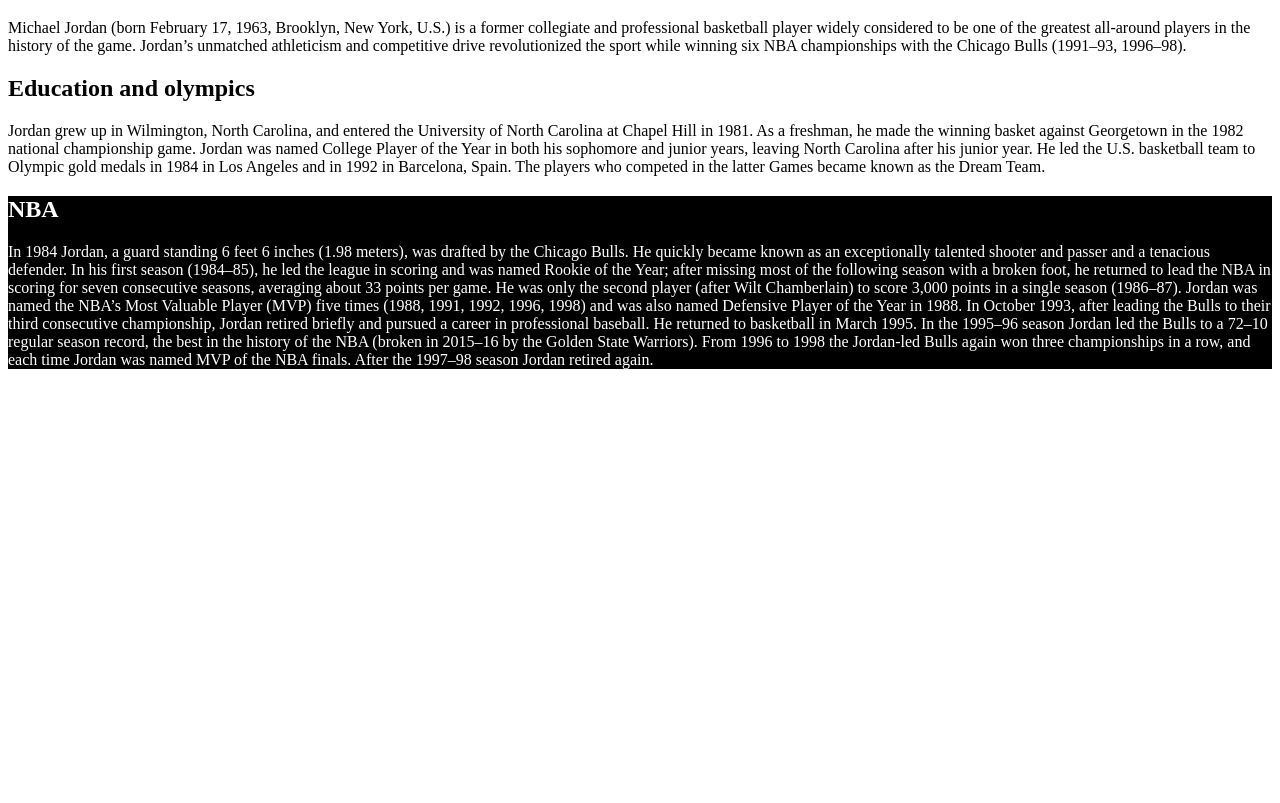
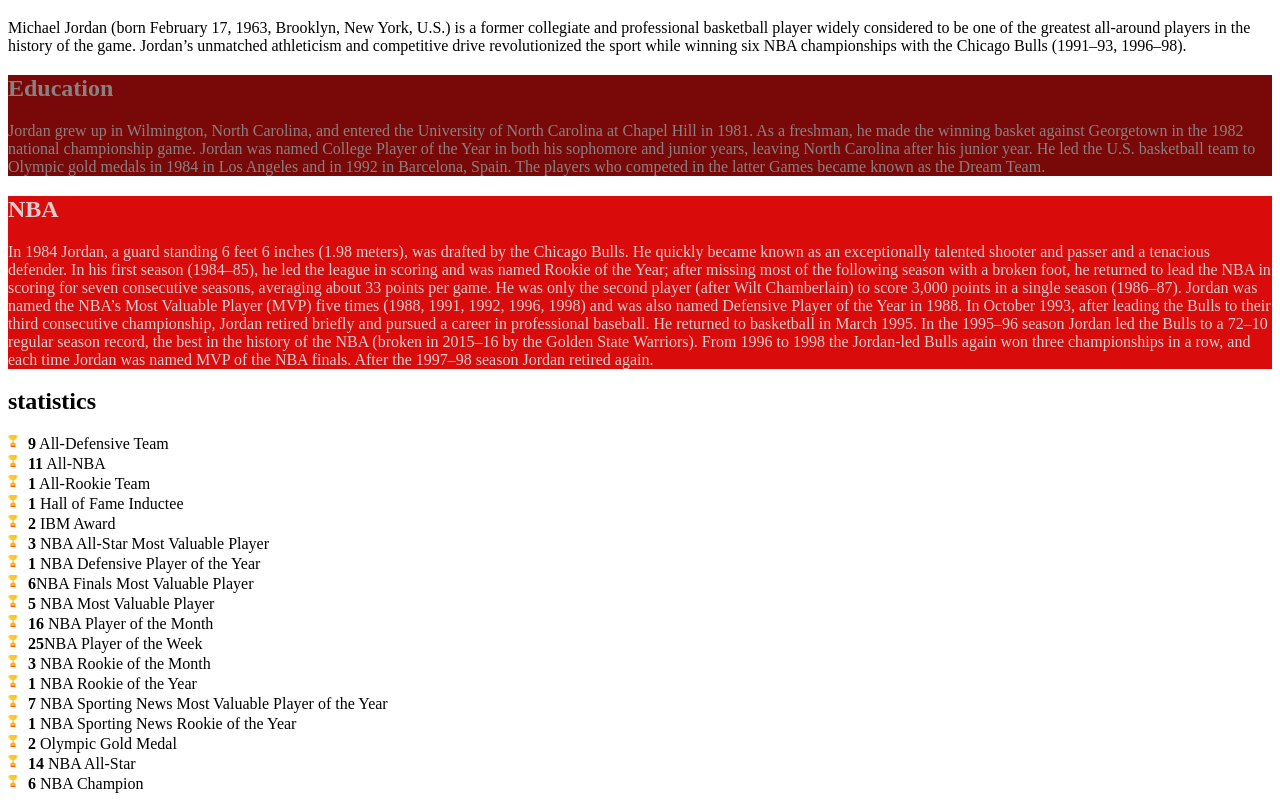
Before and after one commit to rileydidd/GoatDebate, a plain HTML site: page jordan.html in a window 1280 px wide. Shown: the part 61-864 px from the top of the page. Before the commit the page ends 800 px from the top, so only its background shows below. Drawn offline with Linux system fonts and the light colour scheme.

Commit message:
statistics and background colouring

```diff
--- a/jordan.html
+++ b/jordan.html
@@ -8,11 +8,19 @@
 
 </head>
 <body>
+
+    <div class="Black-Jesus">
     <h1>"black jesus"</h1>
-   <p> Michael Jordan (born February 17, 1963, Brooklyn, New York, U.S.) is a former collegiate and professional basketball player widely considered to be one of the greatest all-around players in the history of the game. Jordan’s unmatched athleticism and competitive drive revolutionized the sport while winning six NBA championships with the Chicago Bulls (1991–93, 1996–98).</p>
+   <p> Michael Jordan (born February 17, 1963, Brooklyn, New York, U.S.) is a
+    former collegiate and professional basketball player widely considered
+    to be one of the greatest all-around players in the history of the game.
+    Jordan’s unmatched athleticism and competitive drive revolutionized
+     the sport while winning six NBA championships with
+     the Chicago Bulls (1991–93, 1996–98).</p>
+    </div>
 
-   <div class="education and olympics">
- <h2>Education and olympics</h2>
+   <div class="education">
+ <h2>Education</h2>
 <p>Jordan grew up in Wilmington, North Carolina, and entered the University
 of North Carolina at Chapel Hill in 1981. As a freshman, he made the winning
 basket against Georgetown in the 1982 national championship game.
@@ -20,7 +28,8 @@ Jordan was named College Player of the Year in both his sophomore and
 junior years, leaving North Carolina after his junior year.
 He led the U.S. basketball team to Olympic gold medals in 1984
 in Los Angeles and in 1992 in Barcelona, Spain. The players who
- competed in the latter Games became known as the Dream Team.</p></div>
+ competed in the latter Games became known as the Dream Team.</p>
+</div>
 
 <div class="nba">
     <h2>NBA</h2>
@@ -43,5 +52,33 @@ in Los Angeles and in 1992 in Barcelona, Spain. The players who
     After the 1997–98 season Jordan retired again.</p>
 </div>
 
+
+<div class="statistics">
+    <h2>statistics</h2>
+
+    <div class="row"><strong>9</strong> All-Defensive Team</div>
+    <div class="row"><strong>11</strong> All-NBA</div>
+    <div class="row"><strong>1</strong> All-Rookie Team</div>
+    <div class="row"><strong>1</strong> Hall of Fame Inductee</div>
+    <div class="row"><strong>2</strong> IBM Award</div>
+    <div class="row"><strong>3</strong>  NBA All-Star Most Valuable Player</div>
+    <div class="row"><strong>1</strong> NBA Defensive Player of the Year</div>
+    <div class="row"><strong>6</strong>NBA Finals Most Valuable Player</div>
+    <div class="row"><strong>5</strong> NBA Most Valuable Player</div>
+    <div class="row"><strong>16</strong>  NBA Player of the Month</div>
+    <div class="row"><strong>25</strong>NBA Player of the Week</div>
+    <div class="row"><strong>3</strong> NBA Rookie of the Month</div>
+    <div class="row"><strong>1</strong> NBA Rookie of the Year</div>
+    <div class="row"><strong>7</strong> NBA Sporting News Most Valuable Player of the Year</div>
+    <div class="row"><strong>1</strong> NBA Sporting News Rookie of the Year</div>
+    <div class="row"><strong>2</strong> Olympic Gold Medal</div>
+    <div class="row"><strong>14</strong>  NBA All-Star</div>
+    <div class="row"><strong>6</strong> NBA Champion</div>
+
+</div>
+
+
+
+
 </body>
 </html>
--- a/player.css
+++ b/player.css
@@ -1,4 +1,24 @@
 .nba {
-    background-color: black;
-    color: white;
+    background-color: rgb(218, 11, 11);
+    color: rgb(219, 205, 205);
 }
+.education {
+    background-color: rgb(121, 8, 8);
+    color: rgb(139, 128, 128);
+}
+.black-Jesus {
+    background-color: rgb(218, 11, 11);
+    color: rgb(219, 205, 205);
+}
+
+.statistics {
+
+}
+
+.row {
+    background-image: url("trophy.png");
+    background-repeat: no-repeat;
+    background-size: 10px;
+    padding-left: 20px;
+    height: 20px;
+}
```
Also changed, not shown: trophy.png (added).
